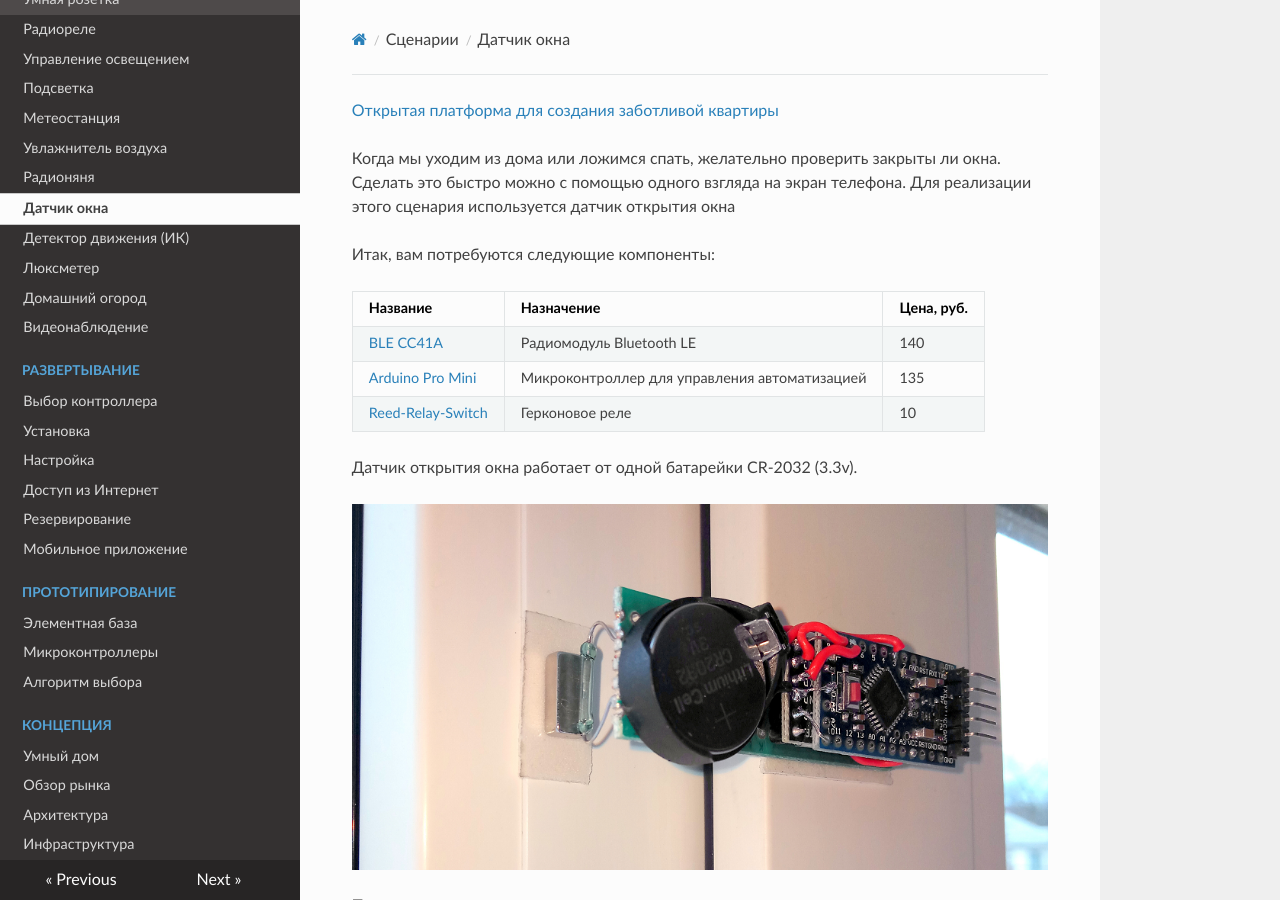
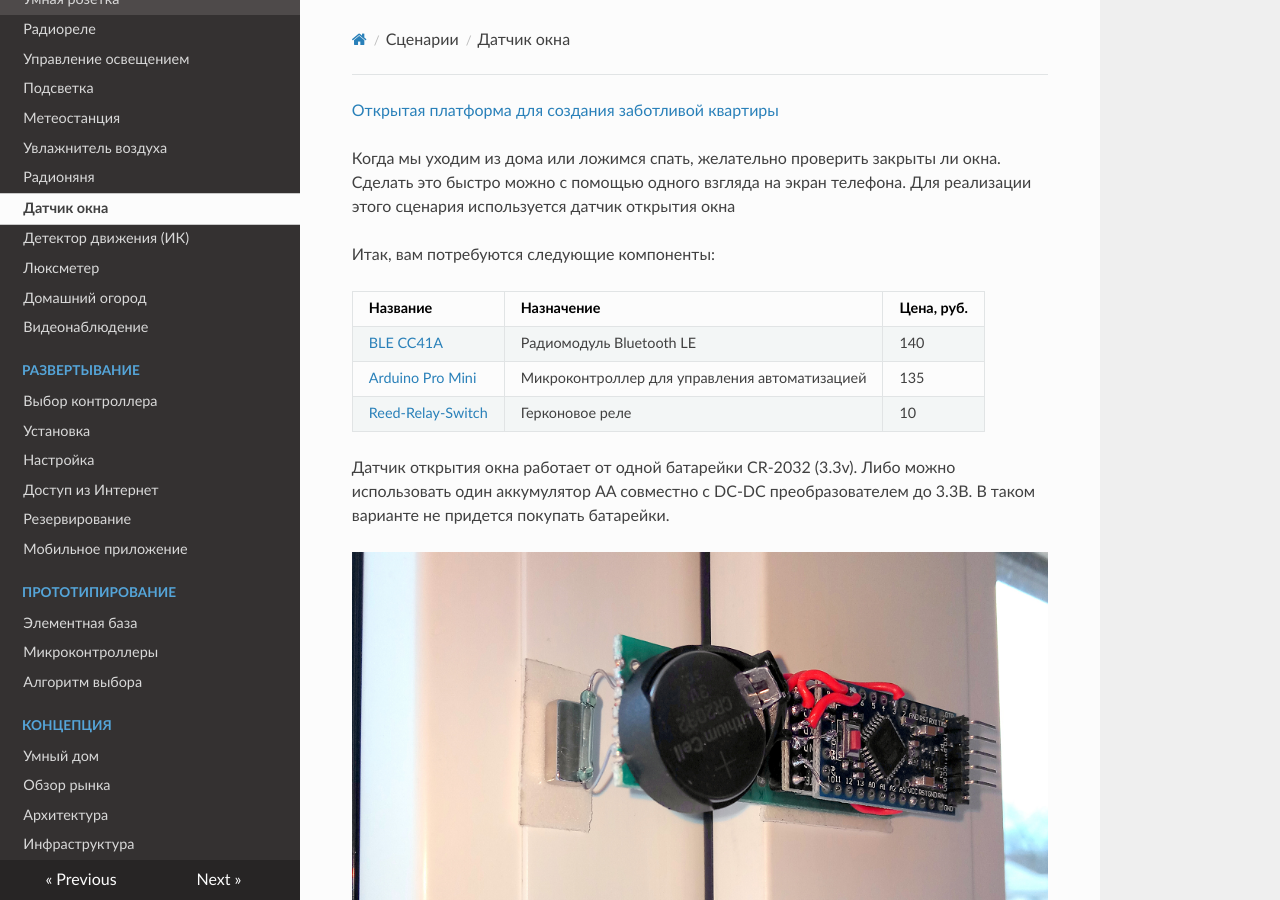
Before and after one commit to cutecare/cutecare-docs, an MkDocs documentation site: the page built from docs/Датчик окна.md, in a window 1280 px wide and 900 px high. Built offline with MkDocs 1.6.1, drawn with Linux system fonts in a browser that asks for light colours; nearby versions of some CDN libraries; old or Windows-style settings are respelled for this version of MkDocs.

Commit message:
Update Датчик окна.md

```diff
--- a/docs/Датчик окна.md
+++ b/docs/Датчик окна.md
@@ -12,7 +12,7 @@
 |[Arduino Pro Mini](https://rover.ebay.com/rover/1/711-53200-19255-0/1?icep_id=114&ipn=icep&toolid=20004&campid=5338218090&mpre=https%3A%2F%2Fwww.ebay.com%2Fitm%2F2PCS-New-Pro-Mini-atmega328-Board-5V-16M-Arduino-Compatible-Nano%2F191674251828%3FssPageName%3DSTRK%253AMEBIDX%253AIT%26_trksid%3Dp2057872.m2749.l2649)|Микроконтроллер для  управления автоматизацией|135|
 |[Reed-Relay-Switch](https://rover.ebay.com/rover/1/711-53200-19255-0/1?icep_id=114&ipn=icep&toolid=20004&campid=5338218090&mpre=https%3A%2F%2Fwww.ebay.com%2Fitm%2F10x-Glass-Reed-Relay-Switch-N-O-2mmX14mm-Gold-Plated-Contact-Point-Heavy-Duty-YL-%2F332962764468%3Fhash%3Ditem4d862096b4)|Герконовое реле|10|
 
-Датчик открытия окна работает от одной батарейки CR-2032 (3.3v).
+Датчик открытия окна работает от одной батарейки CR-2032 (3.3v). Либо можно использовать один аккумулятор AA совместно с DC-DC преобразователем до 3.3В. В таком варианте не придется покупать батарейки.
 
 ![Умный датчик движения](https://github.com/cutecare/cutecare-docs/blob/master/images/WindowSensor.png?raw=true)
 
```
